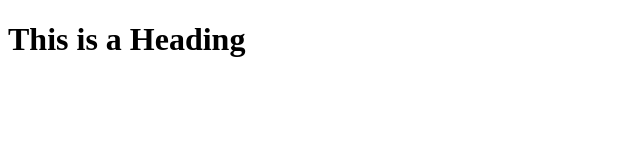
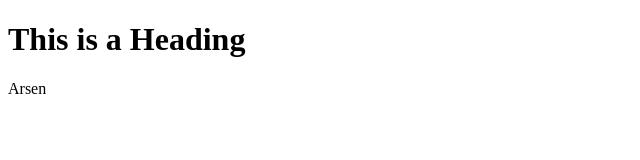
Before and after one commit to arsen212/repo1, a plain HTML site: page index.html in a window 1280 px wide. Shown: the full height of the page, 0-640 px from the left. Drawn offline with Linux system fonts and the light colour scheme.

Commit message:
program 3

```diff
--- a/index.html
+++ b/index.html
@@ -7,6 +7,6 @@
 
 <h1>This is a Heading</h1>
 
-
+<p>Arsen</p>
 </body>
 </html>
```
